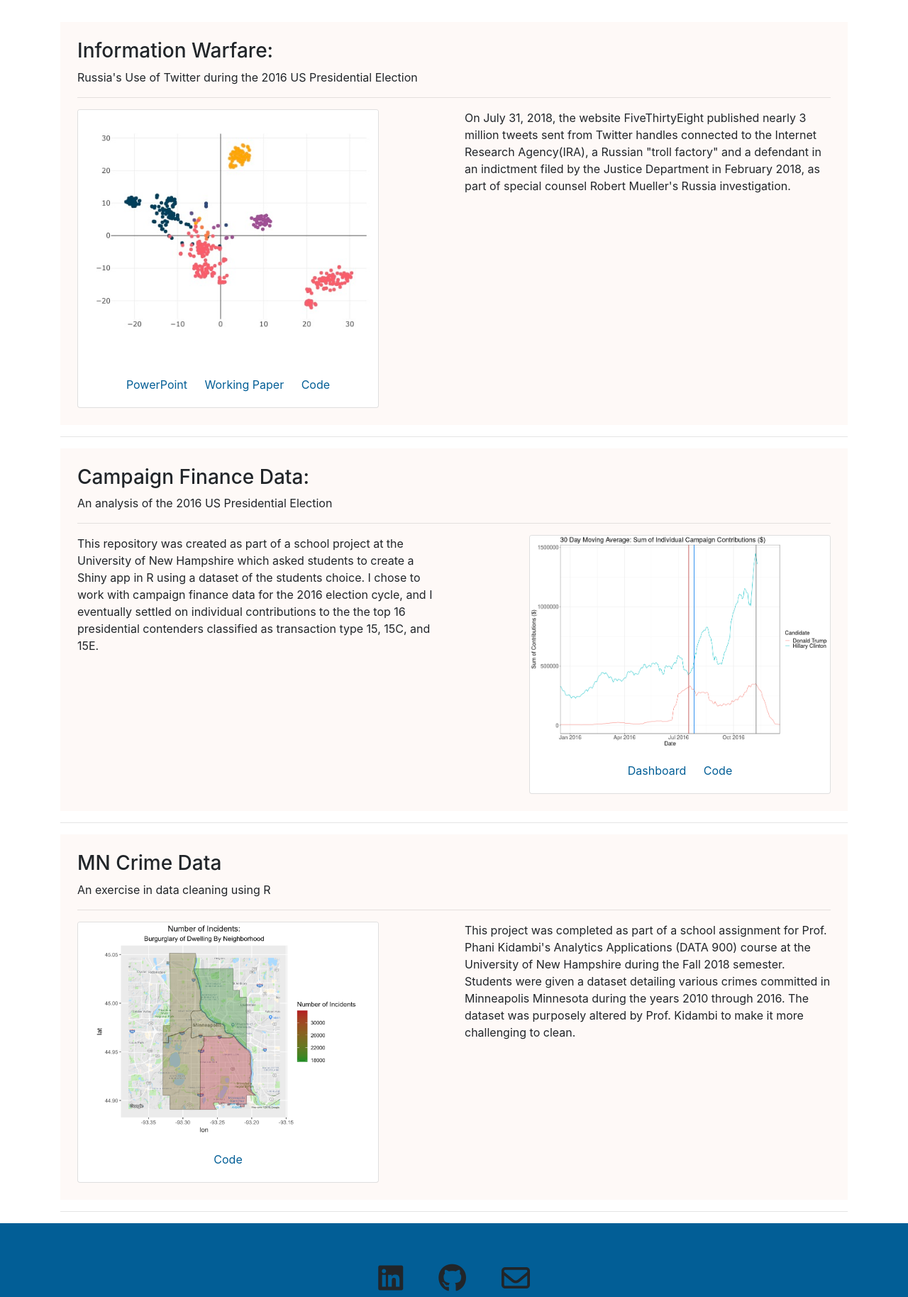
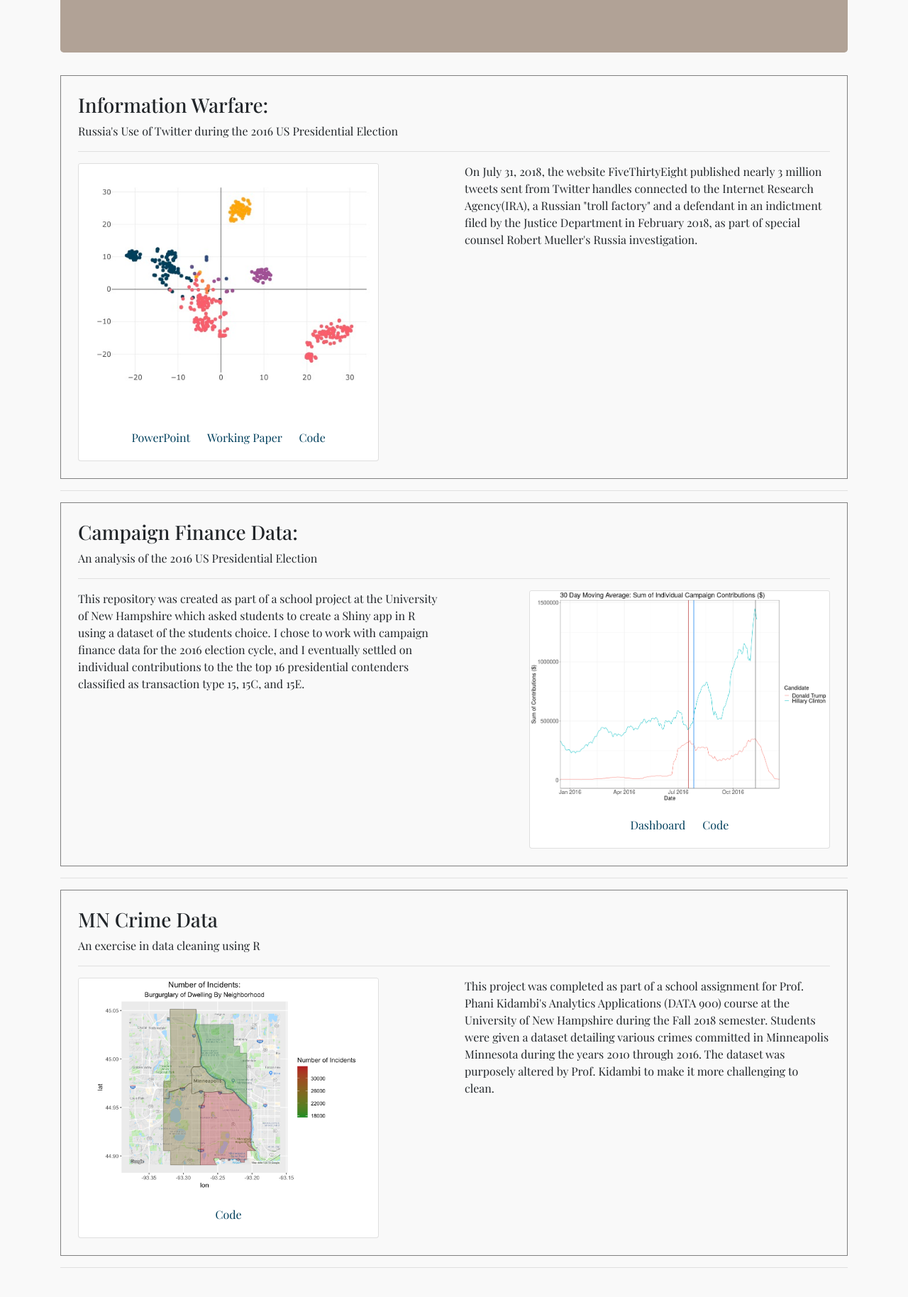
Before and after one commit to benforleo/personal-website, a Flask app: page / in a window 1280 px wide. Shown: the part 281-2109 px from the top of the page at 71% size. Run offline with Flask 2, Linux system fonts and the light colour scheme; some libraries are stand-ins or nearby versions.

Commit message:
Change navbar style, put everything inside of a container, and experiment with colors.

```diff
--- a/static/css/custom.css
+++ b/static/css/custom.css
@@ -17,18 +17,31 @@
 /*    background-color: #fbeee6;*/
 /*}*/
 
+/*font-family: 'Playfair Display', serif;*/
+body {
+    font-family: 'Playfair Display', serif;
+    background-color: rgba(156,142,148, .05);
+}
+
+h1, section a {
+    color: #003f5c;
+}
+
+
 section {
-    background-color: #fbeee655;
+    /*background-color: #fbeee655;*/
+    border: 1px solid gray;
 }
 
 .navbar-name{
     padding-left: .95rem;
     border-left: 1px solid grey;
 }
-/*#mainNavbar{*/
-/*    !*background-color: rgb(248, 249, 250);*!*/
-/*    background-color: #025e96dd;*/
-/*}*/
+#mainNavbar{
+    /*!*background-color: rgb(248, 249, 250);*!*/
+    /*background-color: #025e96dd;*/
+    /*font-size: 10rem;*/
+}
 
 /*medium break: 768px lg break 992px sm break: 576 */
 @media(max-width: 992px){
@@ -43,21 +56,8 @@ section {
 
 #banner {
     /*background: url("../img/shapelined-_JBKdviweXI-unsplash.jpg") center center / cover no-repeat;*/
-    background: url("../img/s-o-c-i-a-l-c-u-t-gREi-9tI5Mg-unsplash.jpg") center center / cover no-repeat;
-}
-
-.jumbotron{
-    background-color: rgba(0, 0, 0, 0);
-}
-
-section a {
-    color: #025e96;
-}
-
-
-footer {
-    /*background-color: rgb(71,141,137);*/
-    background-color: #025e96;
+    /*background: url("../img/s-o-c-i-a-l-c-u-t-gREi-9tI5Mg-unsplash.jpg") center center / cover no-repeat;*/
+    background-color:#B1A296;
 }
 
 iframe {
--- a/templates/base.html
+++ b/templates/base.html
@@ -6,18 +6,20 @@
 
     <link rel="stylesheet" href="../static/css/lib/bootstrap/bootstrap.css">
     <link rel="stylesheet" href="../static/css/custom.css">
+    <link href="https://fonts.googleapis.com/css2?family=Playfair+Display:wght@400;500&display=swap" rel="stylesheet">
+
     <script src="https://kit.fontawesome.com/274f29f996.js" crossorigin="anonymous"></script>
 
 </head>
 <body>
-
-<nav id="mainNavbar" class="navbar navbar-expand-lg navbar-light">
+<div class="container">
+    <nav id="mainNavbar" class="navbar navbar-expand-lg navbar-light mt-3 border-top border-bottom pt-3">
         <span id="name" class="navbar-brand pl-2">Benjamin Forleo</span>
         <button class="navbar-toggler" type="button" data-toggle="collapse" data-target="#navbarText" aria-controls="navbarText" aria-expanded="false" aria-label="Toggle navigation">
             <span class="navbar-toggler-icon"></span>
         </button>
         <div class="collapse navbar-collapse" id="navbarText">
-        <span class="navbar-text navbar-name">
+            <span id="title" class="navbar-text navbar-name">
                 Data Scientist & Analytics Professional
             </span>
             <ul class="nav navbar-nav ml-auto">
@@ -36,7 +38,7 @@
             </ul>
         </div>
     </nav>
-
+</div>
 {% block content %}
 
 {% endblock %}
--- a/templates/portfolio.html
+++ b/templates/portfolio.html
@@ -2,16 +2,22 @@
 
 {% block content %}
 
-    <div id=banner class="container-fluid">
-        <div class="container jumbotron">
-            <h1>Portfolio</h1>
-            <p>A collection of my favorite analytics and data science projects</p>
+
+{#    <div id=banner class="jumbotron">#}
+{#        <h1>Portfolio</h1>#}
+{#        <p>A collection of my favorite analytics and data science projects</p>#}
+{#    </div>#}
+
+
+    <div class="container py-4">
+
+        <div id=banner class="jumbotron">
+            <h1 class="display-4">Portfolio</h1>
+            <p class="lead">A collection of my favorite analytics and data science projects</p>
         </div>
-    </div>
 
-    <div class="container">
 
-        <section id="informationWarfare" class="p-4">
+        <section id="informationWarfare" class="p-4 mx-0">
             <h3>Information Warfare:</h3>
             <p>Russia's Use of Twitter during the 2016 US Presidential Election</p>
             <hr>
```
Lines whose indentation alone changed are shown as unchanged.
